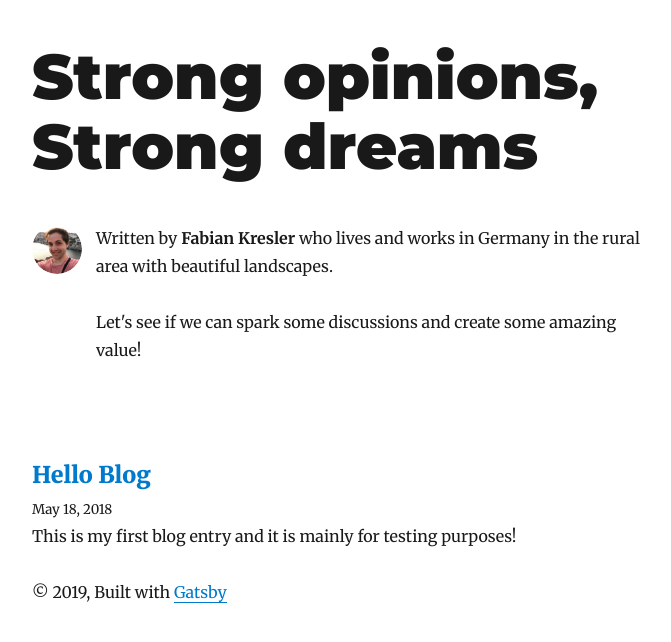
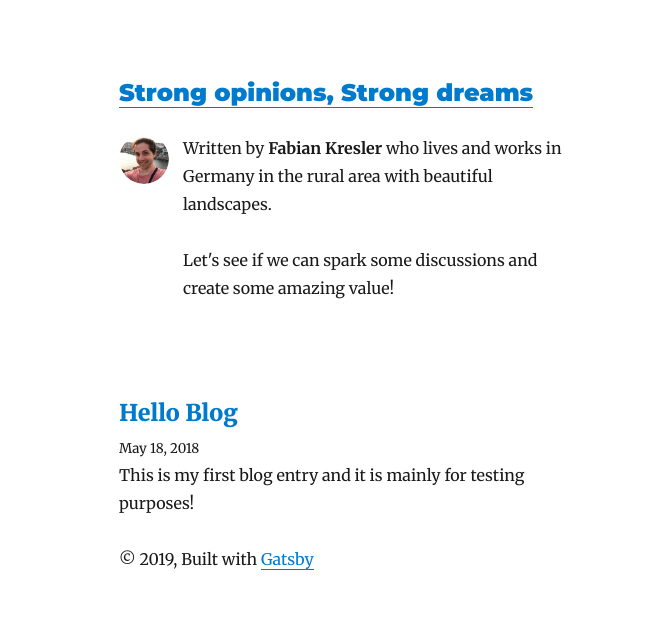
Before and after one commit to fkresler/FabisBlog, a Gatsby site: page / in a window 1280 px wide. Shown: the whole page, without its empty margins (293-964 px from the left). Built offline with nearby package versions, Linux system fonts and the light colour scheme; Gatsby itself is replaced by a stand-in of ours; some packages are replaced by stand-ins of ours.

Commit message:
Refactoring Layout

```diff
--- a/gatsby-config.js
+++ b/gatsby-config.js
@@ -73,6 +73,7 @@ module.exports = {
       options: {
         pathToConfigModule: `src/utils/typography`
       }
-    }
+    },
+    `gatsby-plugin-styled-components`
   ]
 }
--- a/package.json
+++ b/package.json
@@ -8,6 +8,7 @@
     "url": "https://github.com/gatsbyjs/gatsby/issues"
   },
   "dependencies": {
+    "babel-plugin-styled-components": "^1.10.0",
     "gatsby": "^2.5.5",
     "gatsby-image": "^2.1.0",
     "gatsby-plugin-feed": "^2.2.0",
@@ -16,6 +17,7 @@
     "gatsby-plugin-offline": "^2.1.1",
     "gatsby-plugin-react-helmet": "^3.0.12",
     "gatsby-plugin-sharp": "^2.0.37",
+    "gatsby-plugin-styled-components": "^3.0.7",
     "gatsby-plugin-typography": "^2.2.13",
     "gatsby-remark-copy-linked-files": "^2.0.12",
     "gatsby-remark-images": "^2.0.6",
@@ -30,6 +32,7 @@
     "react-dom": "^16.8.6",
     "react-helmet": "^5.2.1",
     "react-typography": "^0.16.19",
+    "styled-components": "^4.2.0",
     "typeface-merriweather": "0.0.72",
     "typeface-montserrat": "0.0.54",
     "typography": "^0.16.19",
--- /dev/null
+++ b/src/components/footer.js
@@ -0,0 +1,18 @@
+import React from 'react'
+import styled from 'styled-components'
+
+const StyledFooter = styled.footer`
+  display: block;
+`
+
+const Footer = () => {
+  return (
+    <StyledFooter>
+      © {new Date().getFullYear()}, Built with
+      {` `}
+      <a href="https://www.gatsbyjs.org">Gatsby</a>
+    </StyledFooter>
+  )
+}
+
+export default Footer
--- /dev/null
+++ b/src/components/header.js
@@ -0,0 +1,51 @@
+import React from 'react'
+import { Link } from 'gatsby'
+import styled from 'styled-components'
+
+const StyledHeader = styled.header`
+  display: block;
+`
+
+const MainTitle = styled.h1`
+  font-size: 150%;
+  font-family: Montserrat, sans-serif;
+`
+
+const SubTitle = styled.h3`
+  font-size: 120%;
+  font-family: Montserrat, sans-serif;
+`
+
+const Header = (props) => {
+  const rootPath = `${__PATH_PREFIX__}/`
+  const { location, title } = props
+  let header
+  if (location.pathname === rootPath) {
+    header = (
+      <StyledHeader>
+        <MainTitle>
+          <Link
+            to={`/`}
+          >
+            {title}
+          </Link>
+        </MainTitle>
+      </StyledHeader>
+    )
+  } else {
+    header = (
+      <StyledHeader>
+        <SubTitle>
+          <Link
+            to={`/`}
+          >
+            {title}
+          </Link>
+        </SubTitle>
+      </StyledHeader>
+    )
+  }
+  return header
+}
+
+export default Header
--- a/src/components/layout.js
+++ b/src/components/layout.js
@@ -1,73 +1,30 @@
 import React from 'react'
-import { Link } from 'gatsby'
+import styled from 'styled-components'
+
+import Header from './header'
+import Footer from './footer'
 
 import { rhythm, scale } from '../utils/typography'
+
+const StyledLayoutWrapper = styled.div`
+  width: 100%;
+  max-width: 30rem;
+  padding: 1.5rem 0.75rem;
+  margin-left: auto;
+  margin-right: auto;
+`
 
 class Layout extends React.Component {
   render () {
     const { location, title, children } = this.props
-    const rootPath = `${__PATH_PREFIX__}/`
-    let header
-
-    if (location.pathname === rootPath) {
-      header = (
-        <h1
-          style={{
-            ...scale(1.5),
-            marginBottom: rhythm(1.5),
-            marginTop: 0
-          }}
-        >
-          <Link
-            style={{
-              boxShadow: `none`,
-              textDecoration: `none`,
-              color: `inherit`
-            }}
-            to={`/`}
-          >
-            {title}
-          </Link>
-        </h1>
-      )
-    } else {
-      header = (
-        <h3
-          style={{
-            fontFamily: `Montserrat, sans-serif`,
-            marginTop: 0
-          }}
-        >
-          <Link
-            style={{
-              boxShadow: `none`,
-              textDecoration: `none`,
-              color: `inherit`
-            }}
-            to={`/`}
-          >
-            {title}
-          </Link>
-        </h3>
-      )
-    }
     return (
-      <div
-        style={{
-          marginLeft: `auto`,
-          marginRight: `auto`,
-          maxWidth: rhythm(24),
-          padding: `${rhythm(1.5)} ${rhythm(3 / 4)}`
-        }}
-      >
-        <header>{header}</header>
+      <StyledLayoutWrapper>
+        <Header
+          location={location}
+          title={title} />
         <main>{children}</main>
-        <footer>
-          © {new Date().getFullYear()}, Built with
-          {` `}
-          <a href="https://www.gatsbyjs.org">Gatsby</a>
-        </footer>
-      </div>
+        <Footer />
+      </StyledLayoutWrapper>
     )
   }
 }
```
Also changed, not shown: .eslintrc.json, 1 other file.
